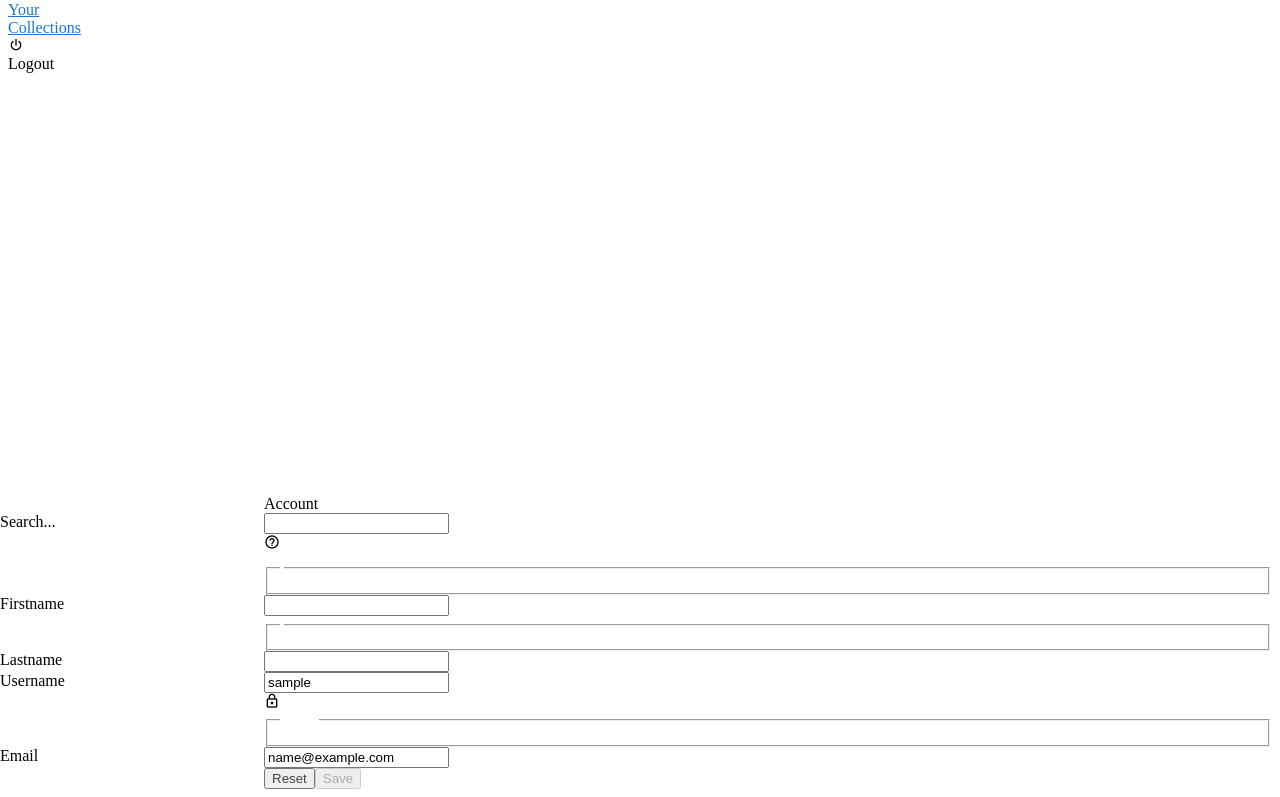
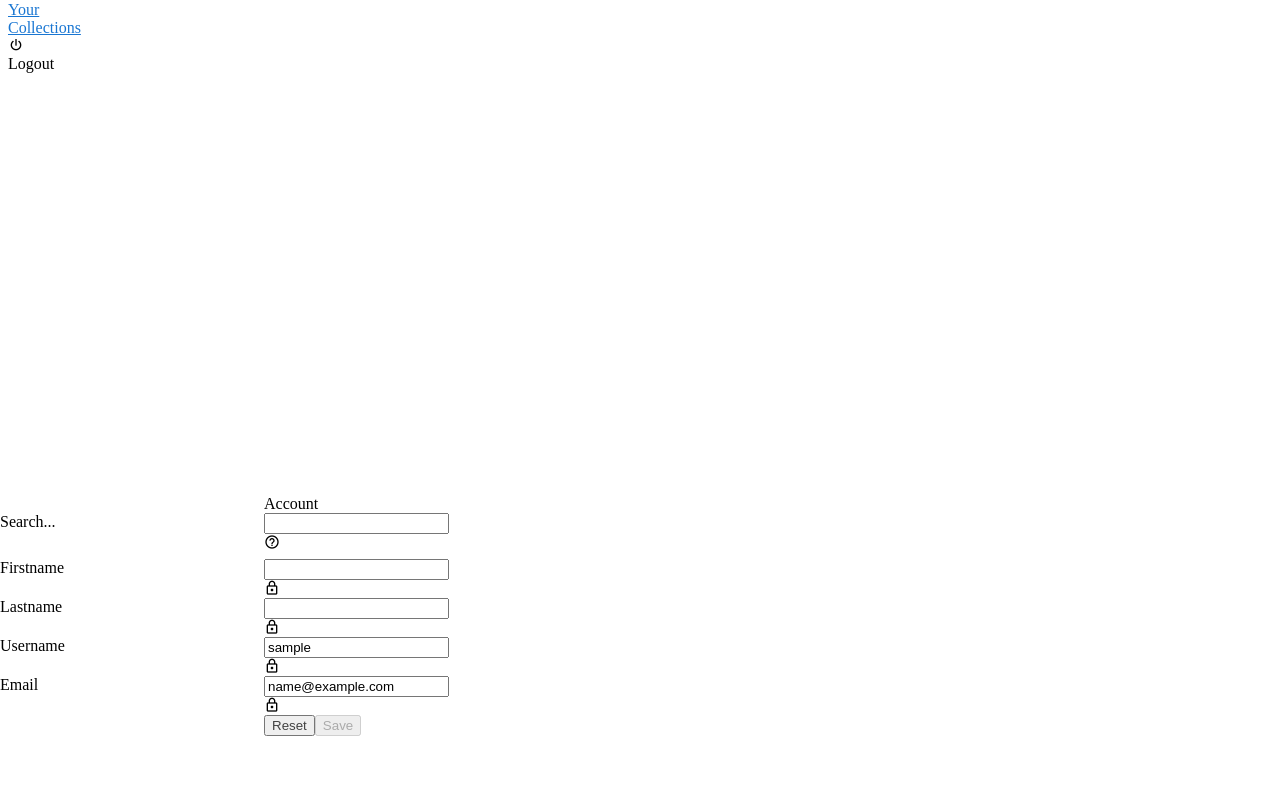
Before and after one commit to csf-ngs/hinkskalle, a Vue app in the folder frontend/: page /account in a window 1280 px wide. Shown: the part 313-1110 px from the top of the page. After the commit the page ends 1057 px from the top, so only its background shows below. Built offline with nearby package versions, Linux system fonts and the light colour scheme; sample sign-in values are in the browser's storage; what vue-clipboard2, vue-moment would draw is missing.

Commit message:
lock some fields for non-local users

```diff
--- a/frontend/src/views/Account.vue
+++ b/frontend/src/views/Account.vue
@@ -12,6 +12,7 @@
                     label="Firstname"
                     field="firstname"
                     :obj="localState.editUser"
+                    :readonly="localState.editUser.source!='local'"
                     required
                     @updated="localState.editUser=$event"></hsk-text-input>
                 </v-col>
@@ -20,6 +21,7 @@
                     label="Lastname"
                     field="lastname"
                     :obj="localState.editUser"
+                    :readonly="localState.editUser.source!='local'"
                     required
                     @updated="localState.editUser=$event"></hsk-text-input>
                 </v-col>
@@ -33,6 +35,7 @@
                     label="Email"
                     field="email"
                     :obj="localState.editUser"
+                    :readonly="localState.editUser.source!='local'"
                     required
                     @updated="localState.editUser=$event"></hsk-text-input>
                 </v-col>
--- a/frontend/src/views/Users.vue
+++ b/frontend/src/views/Users.vue
@@ -48,6 +48,7 @@
                               label="Firstname"
                               field="firstname"
                               :obj="localState.editItem"
+                              :readonly="localState.editItem.source!='local'"
                               required
                               @updated="localState.editItem=$event"></hsk-text-input>
                           </v-col>
@@ -57,6 +58,7 @@
                               label="Lastname"
                               field="lastname"
                               :obj="localState.editItem"
+                              :readonly="localState.editItem.source!='local'"
                               required
                               @updated="localState.editItem=$event"></hsk-text-input>
                           </v-col>
@@ -66,10 +68,11 @@
                               label="Email"
                               field="email"
                               :obj="localState.editItem"
+                              :readonly="localState.editItem.source!='local'"
                               required
                               @updated="localState.editItem=$event"></hsk-text-input>
                           </v-col>
-                          <v-col cols="12" md="6">
+                          <v-col cols="12" md="6" v-if="localState.editItem.source=='local'">
                             <v-text-field
                               :type="localState.passwordVisible ? 'text' : 'password'"
                               outlined
@@ -81,7 +84,7 @@
                               @click:append="localState.passwordVisible=!localState.passwordVisible"
                               ></v-text-field>
                           </v-col>
-                          <v-col cols="12" md="6">
+                          <v-col cols="12" md="6" v-if="localState.editItem.source=='local'">
                             <v-text-field
                               :type="localState.passwordVisible ? 'text' : 'password'"
                               outlined
```
